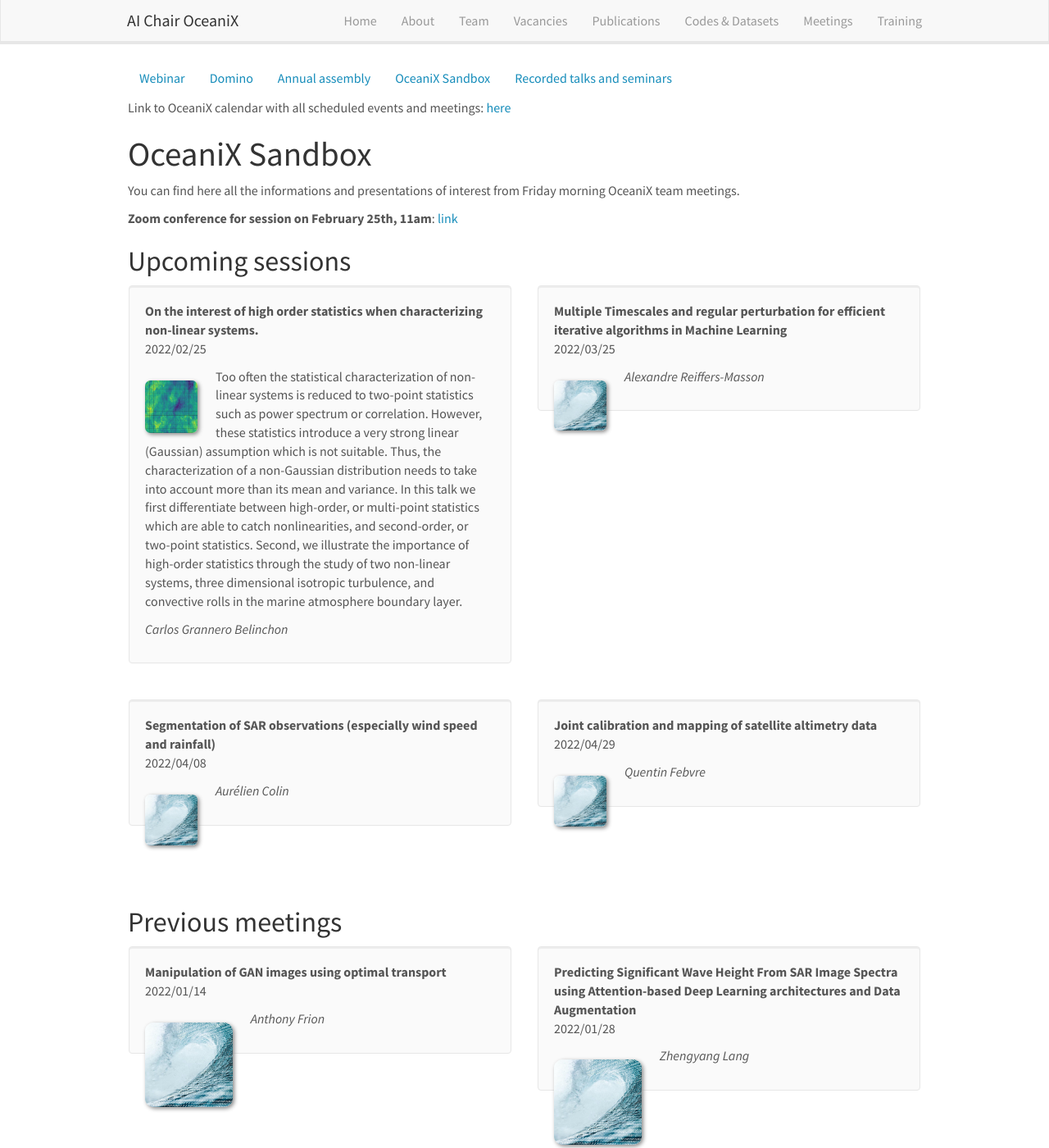
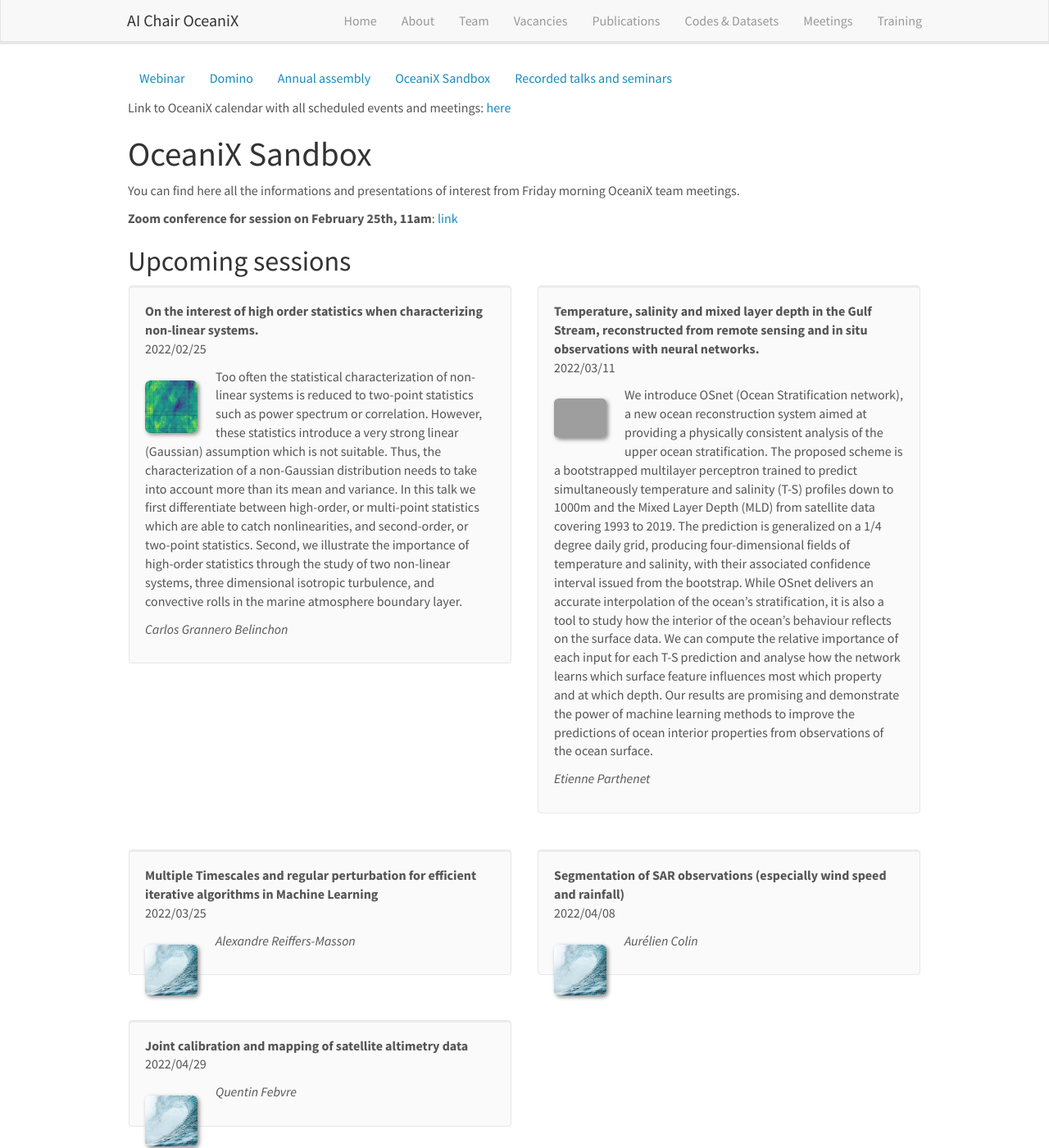
Before and after one commit to CIA-Oceanix/CIA-Oceanix.github.io, a Jekyll site: the page built from _pages/oceanix_sandbox.md, in a window 1280 px wide and 1400 px high. Shown: the whole window at 82% size. Built offline with Jekyll 4.4.1, drawn with Linux system fonts in a browser that asks for light colours; nearby versions of some CDN libraries; grey boxes are pictures that could not be loaded.

Commit message:
Update sandbox_list.yml

```diff
--- a/_data/sandbox_list.yml
+++ b/_data/sandbox_list.yml
@@ -3,6 +3,22 @@
   description: Too often the statistical characterization of non-linear systems is reduced to two-point statistics such as power spectrum or correlation. However,  these statistics introduce a very strong linear (Gaussian) assumption which is not suitable. Thus, the characterization of a non-Gaussian distribution needs to take into account more than its mean and variance. In this talk we first differentiate between high-order, or multi-point statistics which are able to catch nonlinearities, and second-order, or two-point statistics. Second, we illustrate the importance of high-order statistics through the study of two non-linear systems, three dimensional isotropic turbulence, and convective rolls in the marine atmosphere boundary layer.
   date: 2022/02/25
   authors: Carlos Grannero Belinchon
+  link:
+  slideslink:
+    url1:
+    display1:
+    url2:
+    display2:
+  highlight: 1
+  codetype: 2
+  news1:
+  news2:
+
+- title: "Temperature, salinity and mixed layer depth in the Gulf Stream, reconstructed from remote sensing and in situ observations with neural networks."
+  image: epauthenet_sandbox.jpg
+  description: We introduce OSnet (Ocean Stratification network), a new ocean reconstruction system aimed at providing a physically consistent analysis of the upper ocean stratification. The proposed scheme is a bootstrapped multilayer perceptron trained to predict simultaneously temperature and salinity (T-S) profiles down to 1000m and the Mixed Layer Depth (MLD) from satellite data covering 1993 to 2019. The prediction is generalized on a 1/4 degree daily grid, producing four-dimensional fields of temperature and salinity, with their associated confidence interval issued from the bootstrap. While OSnet delivers an accurate interpolation of the ocean's stratification, it is also a tool to study how the interior of the ocean's behaviour reflects on the surface data. We can compute the relative importance of each input for each T-S prediction and analyse how the network learns which surface feature influences most which property and at which depth. Our results are promising and demonstrate the power of machine learning methods to improve the predictions of ocean interior properties from observations of the ocean surface.
+  date: 2022/03/11
+  authors: Etienne Parthenet
   link:
   slideslink:
     url1:
```
